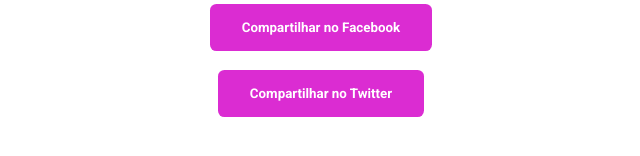
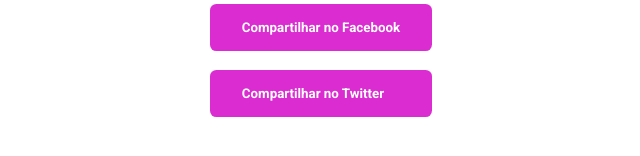
Before and after one commit to JacksonRicardo/Premio, a plain HTML site: page index.html in a window 1280 px wide. Shown: the part 526-682 px from the top of the page, without its empty margins (319-959 px from the left). Drawn offline with Linux system fonts and the light colour scheme.

Commit message:
Aumentando terceira div

```diff
--- a/index.html
+++ b/index.html
@@ -42,7 +42,7 @@
              <!--Compartilhamento das imagens nas redes sociais-->
     <button id="btnLinkedIn" class="botao" data-image="https://primeirolugar.netlify.app/imagens/senac_educação_inovadora_medalhas_Medalha_1_frente.png">Compartilhar no LinkedIn</button>
     <button id="btnFacebook" class="botao" data-image="https://primeirolugar.netlify.app/imagens/senac_educação_inovadora_medalhas_Medalha_1_frente.png">Compartilhar no Facebook</button>
-    <button id="btnTwitter" class="botao" data-image="https://primeirolugar.netlify.app/imagens/senac_educação_inovadora_medalhas_Medalha_1_frente.png" data-url="https://primeirolugar.netlify.app">Compartilhar no Twitter</button>
+    <button id="btnTwitter" class="botaoT" data-image="https://primeirolugar.netlify.app/imagens/senac_educação_inovadora_medalhas_Medalha_1_frente.png" data-url="https://primeirolugar.netlify.app">Compartilhar no Twitter</button>
 
         </div>
     </section>
--- a/styles.css
+++ b/styles.css
@@ -52,3 +52,15 @@
     color: var(--branco);
     background-color: var(--rosa);
   }
+
+  .botaoT {
+    font-weight: 600;
+    font-family: 'Roboto', sans-serif;
+    padding: 1rem 3rem 1rem 2rem;
+    border-radius: 0.4rem;
+    border-color: var(--rosa);
+    border-style: none;
+    color: var(--branco);
+    background-color: var(--rosa);
+    text-align: center; /* adicionado para alinhar o texto ao centro */
+  }
```
